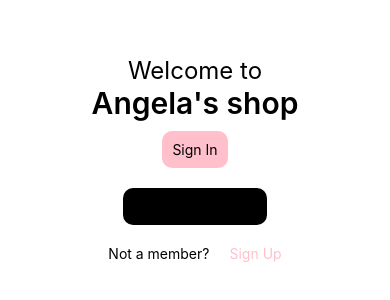
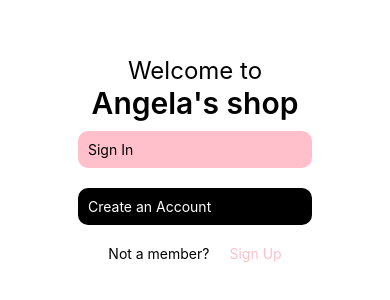
Before and after one commit to emefaAngela/EmefaShop, a React Native app: screen /Homepage in a window 390 px wide. Shown: the part 368-668 px from the top of the page. Built offline with nearby package versions, Linux system fonts and the light colour scheme.

Commit message:
minor changes

```diff
--- a/pages/Homepage.jsx
+++ b/pages/Homepage.jsx
@@ -18,11 +18,11 @@ export default function Homepage(params){
             />
             <Text style={{fontSize:24}}>Welcome to</Text>
             <Text style={{fontSize:30, fontWeight:"600"}}>Angela's shop</Text>
-            <TouchableOpacity style={{padding:10,borderRadius:10, backgroundColor:"pink",margin:10 }} onPress={()=>navigation.navigate('Login')}>
+            <TouchableOpacity style={{padding:10,borderRadius:10, backgroundColor:"pink",margin:10,width:"60%" }} onPress={()=>navigation.navigate('Login')}>
                 <Text>Sign In</Text>
             </TouchableOpacity>
-            <TouchableOpacity style={{padding:10, backgroundColor:"black",borderRadius:10,margin:10,color:"white"}} onPress={()=>navigation.navigate('SignUp')}>
-                <Text>Create an Account</Text>
+            <TouchableOpacity style={{padding:10, backgroundColor:"black",borderRadius:10,margin:10,width:"60%",fontWeight:400}} onPress={()=>navigation.navigate('SignUp')}>
+                <Text style={{color:"white"}}>Create an Account</Text>
             </TouchableOpacity>
             <TouchableOpacity style={{flexDirection:"row"}}>
                 <Text style={{margin:10}}>Not a member?</Text>
```
